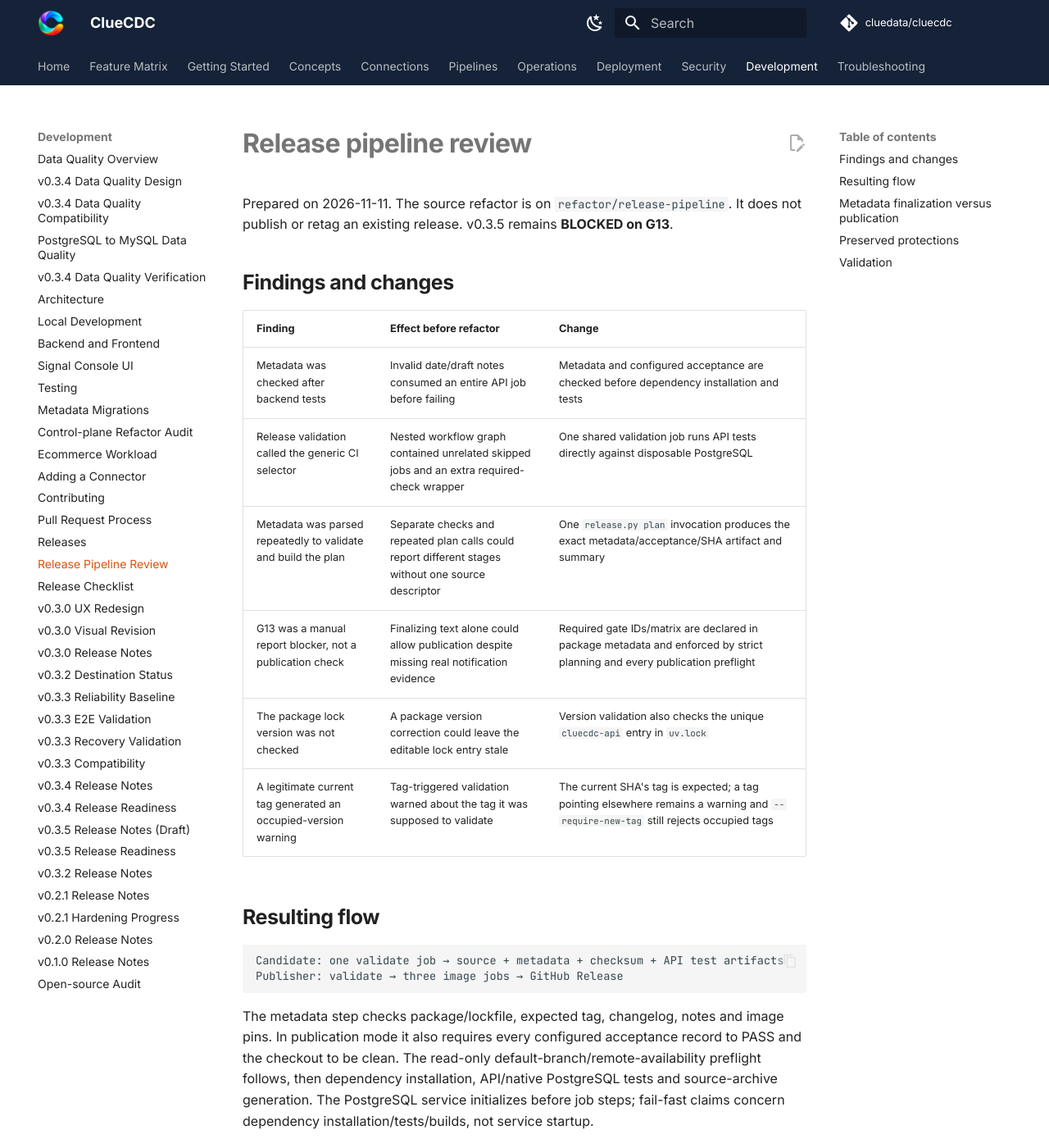
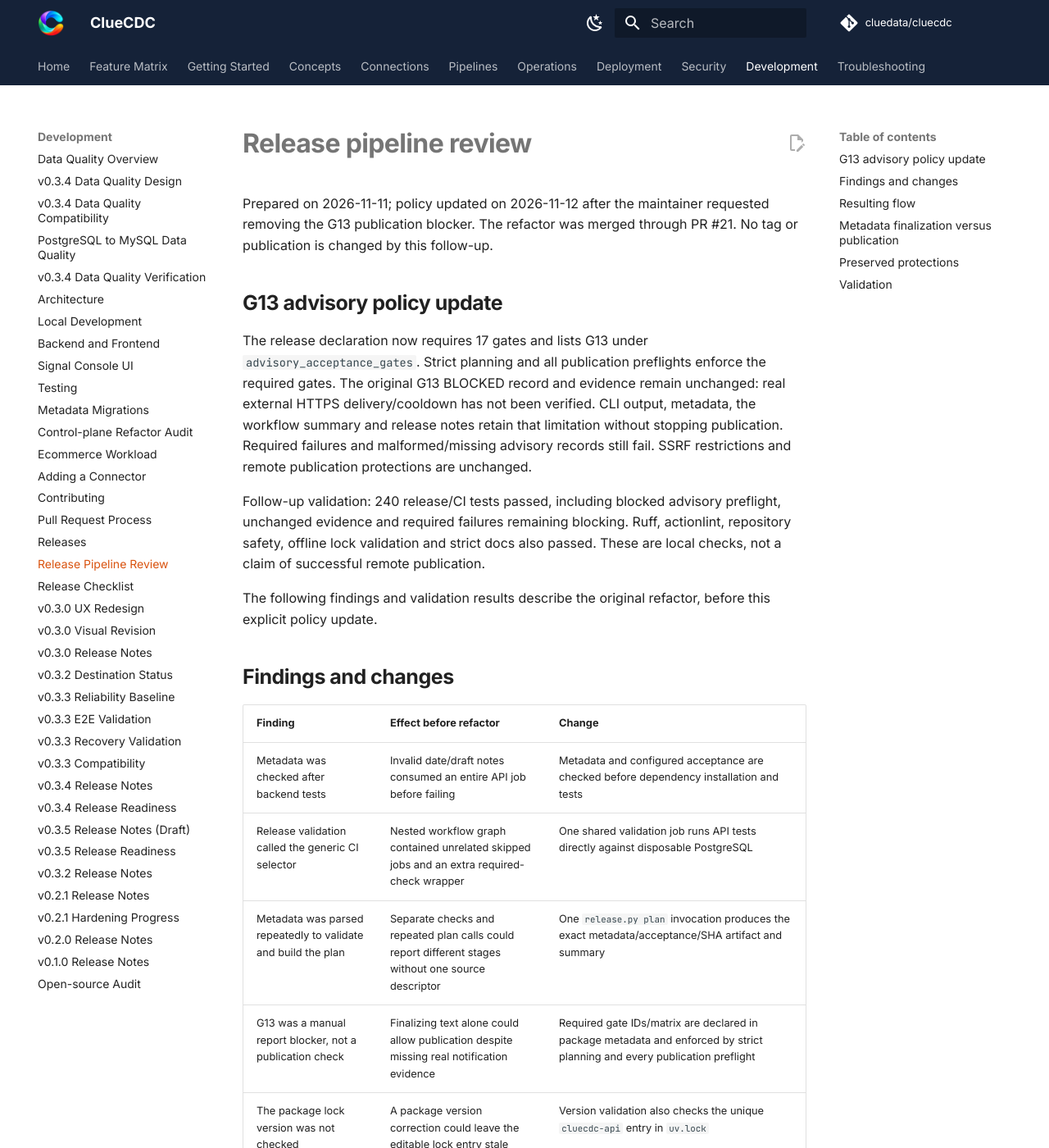
Before and after one commit to cluedata/cluecdc, an MkDocs documentation site: the page built from docs/development/release-pipeline-review.md, in a window 1280 px wide and 1400 px high. Shown: the whole window at 82% size. Built offline with MkDocs 1.6.1 and Material for MkDocs 9.7.7, drawn with Linux system fonts in a browser that asks for light colours; comment, search, counter and statistics services are not loaded; some of the changed text lies outside the part shown.

Commit message:
Make G13 notification acceptance advisory for v0.3.5

```diff
--- a/docs/development/release-pipeline-review.md
+++ b/docs/development/release-pipeline-review.md
@@ -1,7 +1,26 @@
 # Release pipeline review
 
-Prepared on 2026-11-11. The source refactor is on `refactor/release-pipeline`.
-It does not publish or retag an existing release. v0.3.5 remains **BLOCKED on G13**.
+Prepared on 2026-11-11; policy updated on 2026-11-12 after the maintainer requested
+removing the G13 publication blocker. The refactor was merged through PR #21.
+No tag or publication is changed by this follow-up.
+
+## G13 advisory policy update
+
+The release declaration now requires 17 gates and lists G13 under
+`advisory_acceptance_gates`. Strict planning and all publication preflights enforce
+the required gates. The original G13 BLOCKED record and evidence remain unchanged:
+real external HTTPS delivery/cooldown has not been verified. CLI output, metadata,
+the workflow summary and release notes retain that limitation without stopping
+publication. Required failures and malformed/missing advisory records still fail.
+SSRF restrictions and remote publication protections are unchanged.
+
+Follow-up validation: 240 release/CI tests passed, including blocked advisory
+preflight, unchanged evidence and required failures remaining blocking. Ruff,
+actionlint, repository safety, offline lock validation and strict docs also passed.
+These are local checks, not a claim of successful remote publication.
+
+The following findings and validation results describe the original refactor,
+before this explicit policy update.
 
 ## Findings and changes
 
@@ -38,7 +57,8 @@ the final source; this parser does not certify that a referenced test ran.
 The declaration lives under `[tool.cluecdc.release]`. It remains configured across
 version bumps; gates are not silently removed by choosing another version.
 Historical releases without a declaration retain the metadata validator's legacy
-behavior. The current declaration requires all G01–G18; no recorded result changed.
+behavior. The original declaration required all G01–G18; the update above makes
+G13 advisory without changing any recorded result.
 
 ## Metadata finalization versus publication
 
```
Also changed, not shown: RELEASES.md (+7 -3 lines), docs/RELEASE_CHECKLIST.md (+2 -1 lines), docs/development/releases.md (+7 -4 lines), docs/development/v0.3.5-release-readiness.md (+16 -4 lines), docs/releases/v0.3.5.md (+8 -3 lines), 5 other files.
